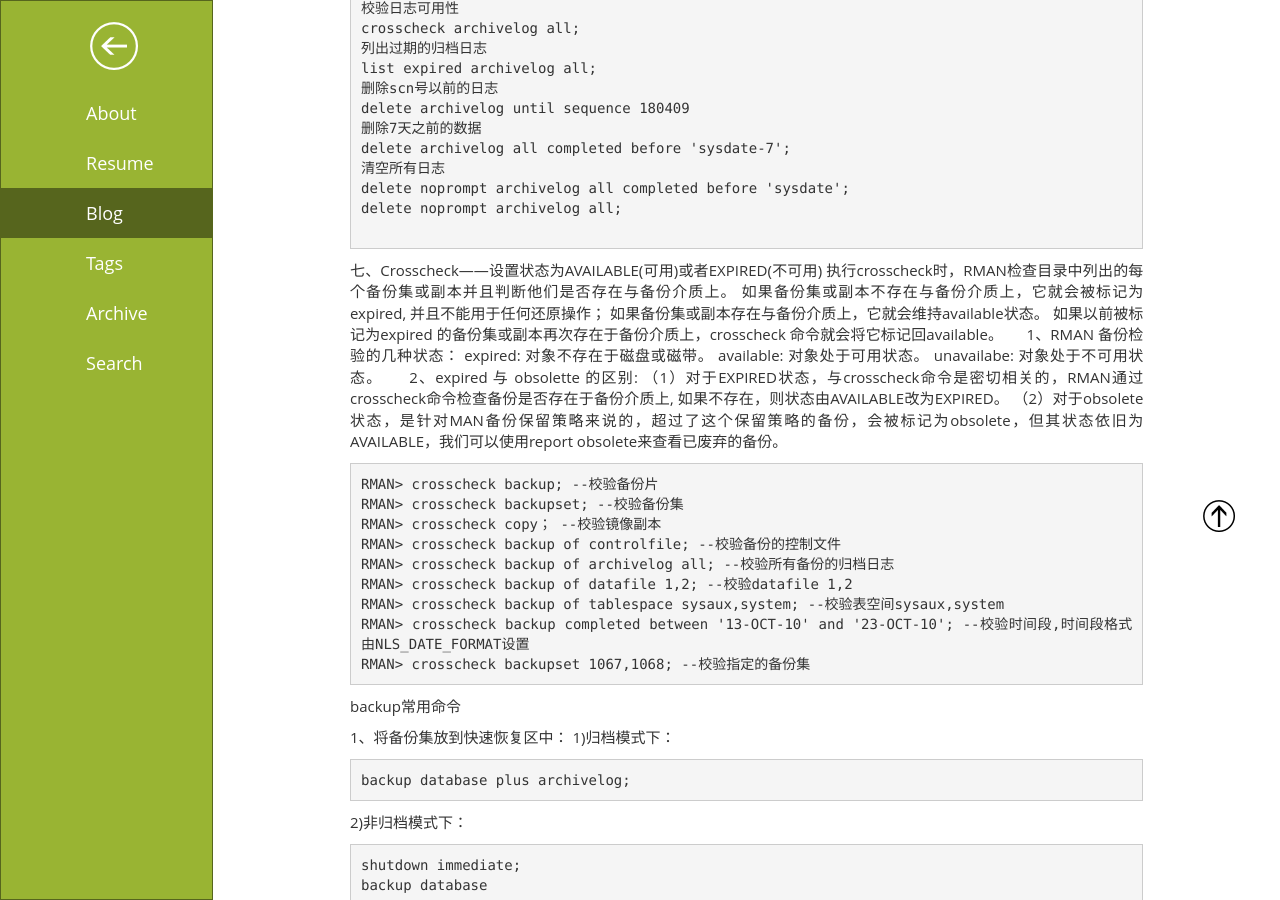
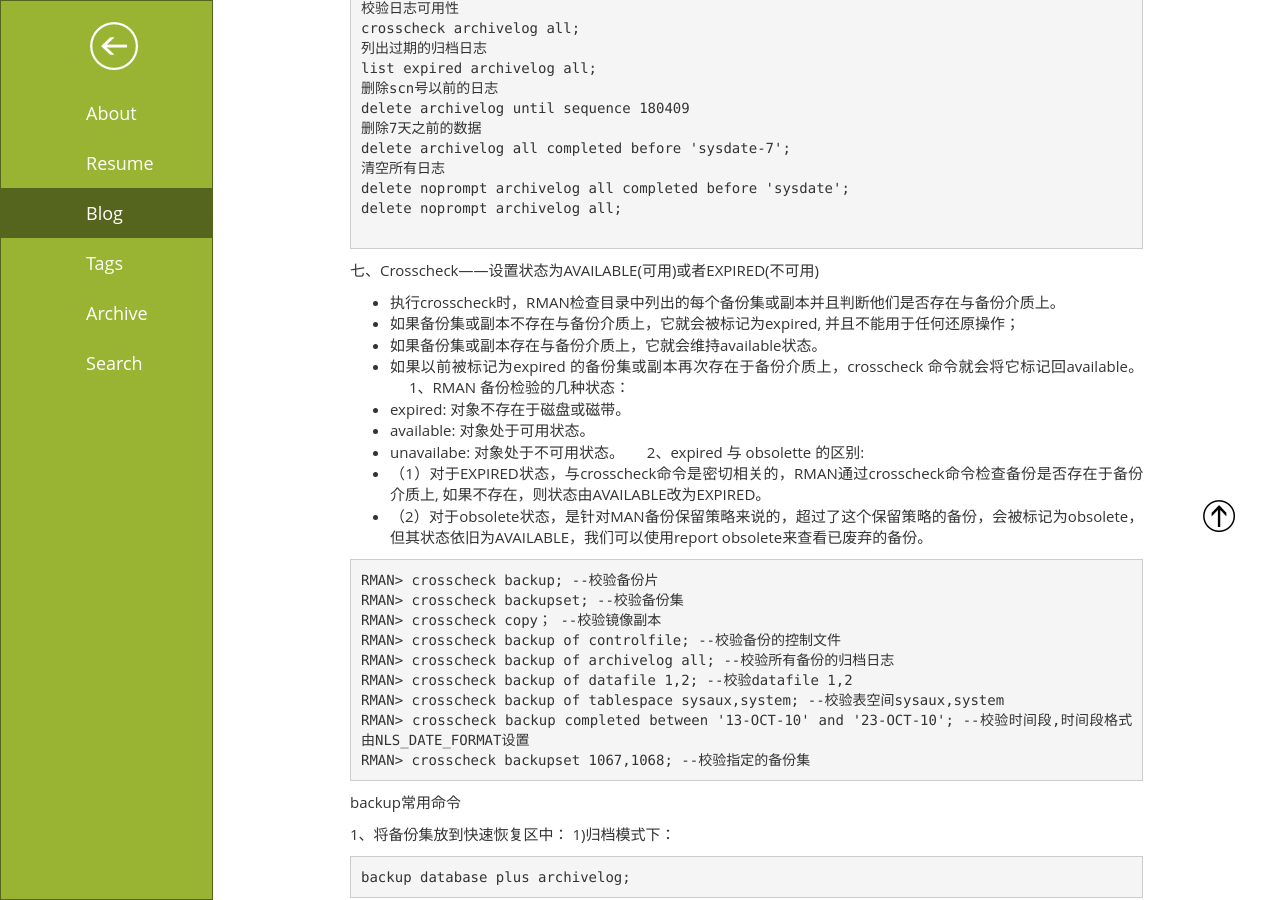
Before and after one commit to yzcy/yzcy.github.io, a Jekyll site: the page built from _posts/2020-09-11-oracle-rman.md, in a window 1280 px wide and 900 px high, scrolled down 3667 px. Built offline with Jekyll 4.4.1, drawn with Linux system fonts in a browser that asks for light colours; a script that is not in the unit is left out; comment, search, counter and statistics services are not loaded.

````diff
--- a/_posts/2020-09-11-oracle-rman.md
+++ b/_posts/2020-09-11-oracle-rman.md
@@ -213,19 +213,19 @@ delete noprompt archivelog all;
 ```
 
 七、Crosscheck——设置状态为AVAILABLE(可用)或者EXPIRED(不可用)
-   执行crosscheck时，RMAN检查目录中列出的每个备份集或副本并且判断他们是否存在与备份介质上。
-   如果备份集或副本不存在与备份介质上，它就会被标记为expired, 并且不能用于任何还原操作；
-   如果备份集或副本存在与备份介质上，它就会维持available状态。
-   如果以前被标记为expired 的备份集或副本再次存在于备份介质上，crosscheck 命令就会将它标记回available。
+   - 执行crosscheck时，RMAN检查目录中列出的每个备份集或副本并且判断他们是否存在与备份介质上。
+   - 如果备份集或副本不存在与备份介质上，它就会被标记为expired, 并且不能用于任何还原操作；
+   - 如果备份集或副本存在与备份介质上，它就会维持available状态。
+   - 如果以前被标记为expired 的备份集或副本再次存在于备份介质上，crosscheck 命令就会将它标记回available。
 
    1、RMAN 备份检验的几种状态：
-   expired: 对象不存在于磁盘或磁带。
-   available: 对象处于可用状态。
-   unavailabe: 对象处于不可用状态。
+   - expired: 对象不存在于磁盘或磁带。
+   - available: 对象处于可用状态。
+   - unavailabe: 对象处于不可用状态。
 
    2、expired 与 obsolette 的区别:
-   （1）对于EXPIRED状态，与crosscheck命令是密切相关的，RMAN通过crosscheck命令检查备份是否存在于备份介质上, 如果不存在，则状态由AVAILABLE改为EXPIRED。
-   （2）对于obsolete状态，是针对MAN备份保留策略来说的，超过了这个保留策略的备份，会被标记为obsolete，但其状态依旧为AVAILABLE，我们可以使用report obsolete来查看已废弃的备份。
+   - （1）对于EXPIRED状态，与crosscheck命令是密切相关的，RMAN通过crosscheck命令检查备份是否存在于备份介质上, 如果不存在，则状态由AVAILABLE改为EXPIRED。
+   - （2）对于obsolete状态，是针对MAN备份保留策略来说的，超过了这个保留策略的备份，会被标记为obsolete，但其状态依旧为AVAILABLE，我们可以使用report obsolete来查看已废弃的备份。
 
 
 ```
````
